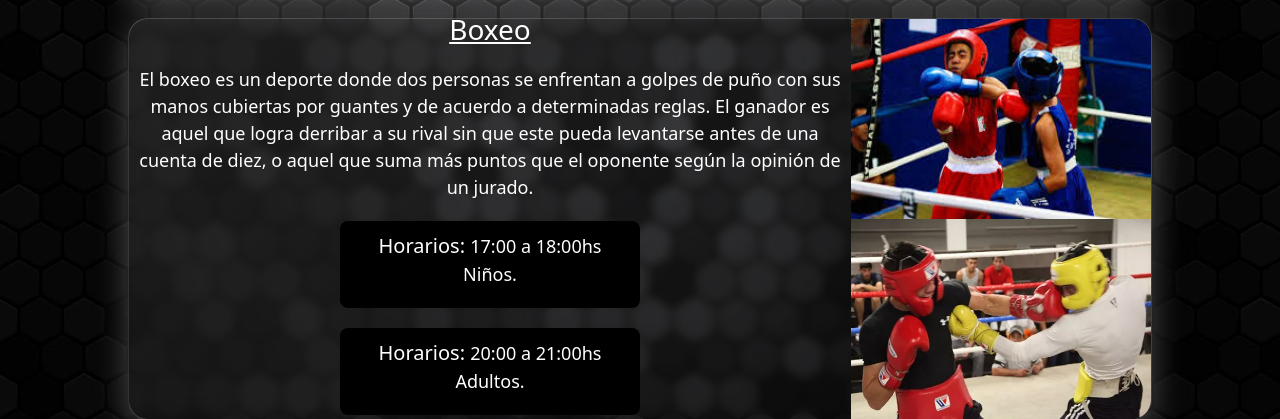
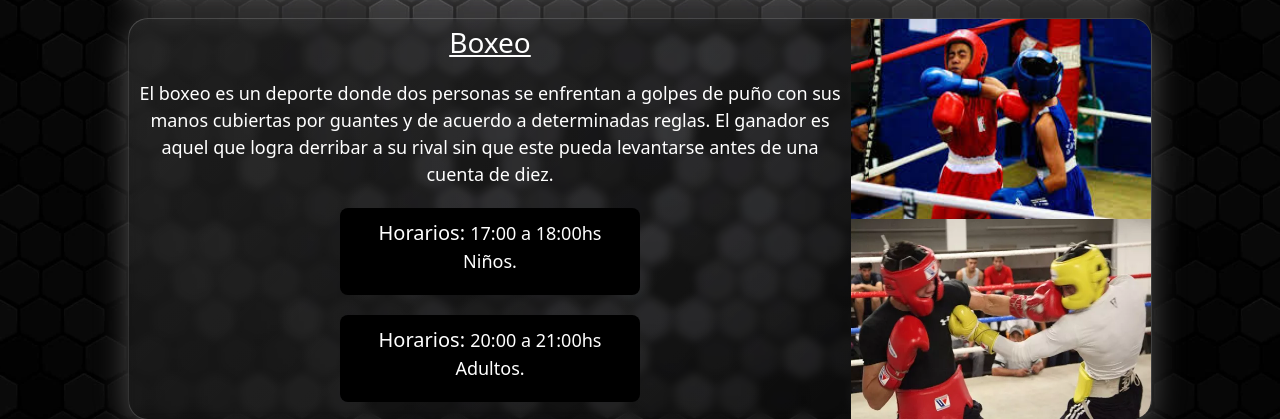
Before and after one commit to LisandroCruzado/ProyectoDWFinal, a website: page pages/programas.html in a window 1280 px wide. Shown: the part 1087-1506 px from the top of the page. Drawn offline with nearby package versions, Linux system fonts and the light colour scheme; a web font is replaced by a local one.

Commit message:
Last commit

```diff
--- a/pages/programas.html
+++ b/pages/programas.html
@@ -101,7 +101,7 @@
                     <div class="bloqueUno">
                         <div class="bloqueUnoInfo">
                             <h2>Boxeo</h2>
-                            <p>El boxeo es un deporte donde dos personas se enfrentan a golpes de puño con sus manos cubiertas por guantes y de acuerdo a determinadas reglas. El ganador es aquel que logra derribar a su rival sin que este pueda levantarse antes de una cuenta de diez, o aquel que suma más puntos que el oponente según la opinión de un jurado.</p>
+                            <p>El boxeo es un deporte donde dos personas se enfrentan a golpes de puño con sus manos cubiertas por guantes y de acuerdo a determinadas reglas. El ganador es aquel que logra derribar a su rival sin que este pueda levantarse antes de una cuenta de diez.</p>
                             <div class="HorariosUno">
                                 <p><strong>Horarios: </strong>17:00 a 18:00hs Niños.</p>
                             </div>
```
